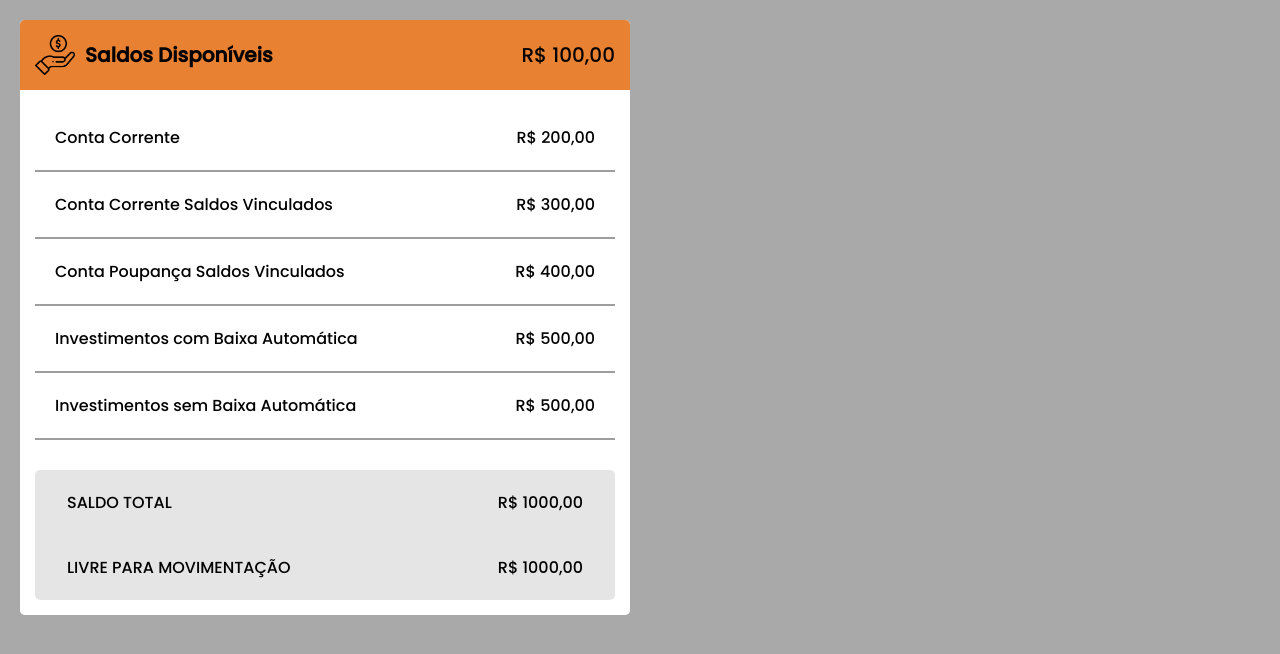
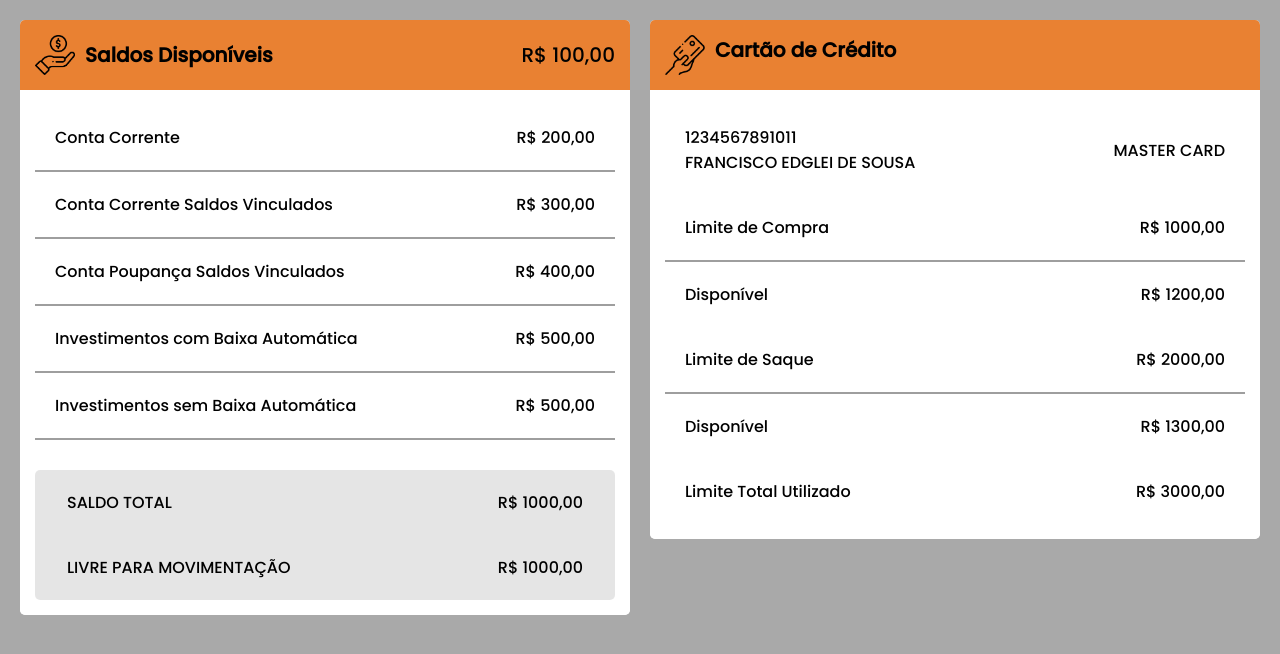
Before and after one commit to fsousa1987/project-cards, an Angular app: page / in a window 1280 px wide. Shown: the top 654 px of the page. Built offline with nearby package versions, Linux system fonts and the light colour scheme.

Commit message:
Criação do Card de Cartão de Crédito

```diff
--- a/src/app/app.component.html
+++ b/src/app/app.component.html
@@ -2,7 +2,9 @@
   <div class="item">
     <app-balance-card></app-balance-card>
   </div>
-  <div class="item"></div>
+  <div class="item">
+    <app-credit-card></app-credit-card>
+  </div>
   <div class="item"></div>
   <div class="item"></div>
 </div>
--- a/src/app/app.module.ts
+++ b/src/app/app.module.ts
@@ -5,11 +5,13 @@ import {AppRoutingModule} from './app-routing.module';
 import {AppComponent} from './app.component';
 import {BalanceCardComponent} from './components/balance-card/balance-card.component';
 import {NgOptimizedImage} from '@angular/common';
+import {CreditCardComponent} from './components/credit-card/credit-card.component';
 
 @NgModule({
   declarations: [
     AppComponent,
-    BalanceCardComponent
+    BalanceCardComponent,
+    CreditCardComponent
   ],
   imports: [
     BrowserModule,
--- /dev/null
+++ b/src/app/components/credit-card/credit-card.component.html
@@ -0,0 +1,36 @@
+<div class="ca-c-card">
+  <div class="ca-c-card__header">
+    <div class="credit-card__header-title">
+      <img class="credit-card__header-icon" src="assets/icons/icon-credit-card.png" alt="Icone de Cartão de Crédito">
+      <h1>Cartão de Crédito</h1>
+    </div>
+  </div>
+  <div class="ca-c-card__content">
+    <div class="credit-card__content-item">
+      <p>1234567891011 <br>FRANCISCO EDGLEI DE SOUSA</p>
+      <p>MASTER CARD</p>
+    </div>
+    <div class="credit-card__content-item">
+      <p>Limite de Compra</p>
+      <p>R$ 1000,00</p>
+    </div>
+    <div class="credit-card__content-line"></div>
+    <div class="credit-card__content-item">
+      <p>Disponível</p>
+      <p>R$ 1200,00</p>
+    </div>
+    <div class="credit-card__content-item">
+      <p>Limite de Saque</p>
+      <p>R$ 2000,00</p>
+    </div>
+    <div class="credit-card__content-line"></div>
+    <div class="credit-card__content-item">
+      <p>Disponível</p>
+      <p>R$ 1300,00</p>
+    </div>
+    <div class="credit-card__content-item">
+      <p>Limite Total Utilizado</p>
+      <p>R$ 3000,00</p>
+    </div>
+  </div>
+</div>
--- /dev/null
+++ b/src/app/components/credit-card/credit-card.component.scss
@@ -0,0 +1,30 @@
+.credit-card {
+
+  &__header-title {
+    display: flex;
+    align-content: center;
+
+    h1 {
+      font-size: 20px;
+    }
+  }
+
+  &__header-icon {
+    width: 40px;
+    margin-right: 10px;
+  }
+
+  &__content-item {
+    display: flex;
+    align-items: center;
+    padding: 20px;
+
+    p:nth-of-type(1) {
+      margin-right: auto;
+    }
+  }
+
+  &__content-line {
+    border: 0.5px solid #9e9e9e;
+  }
+}
```
Also changed, not shown: src/app/components/credit-card/credit-card.component.ts (added, +12 -0 lines), 1 other file (tests, documents, lock files or other folders).
